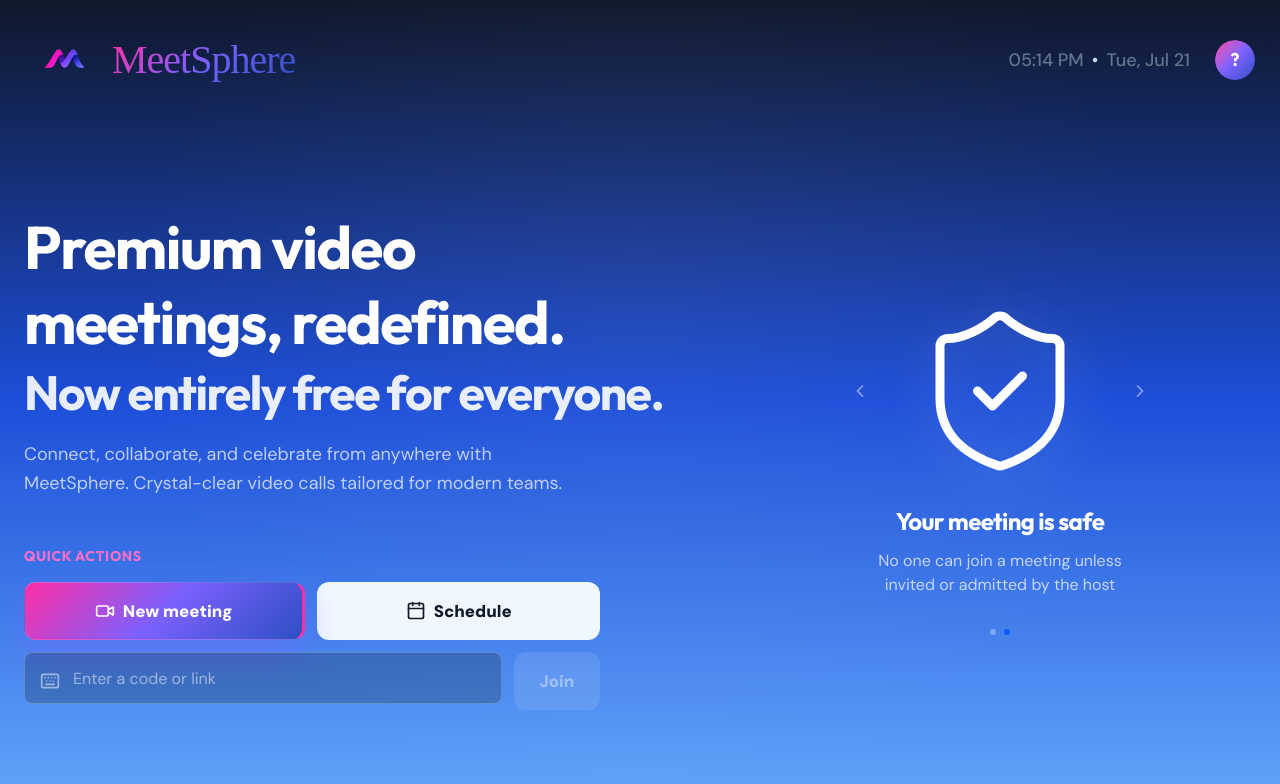
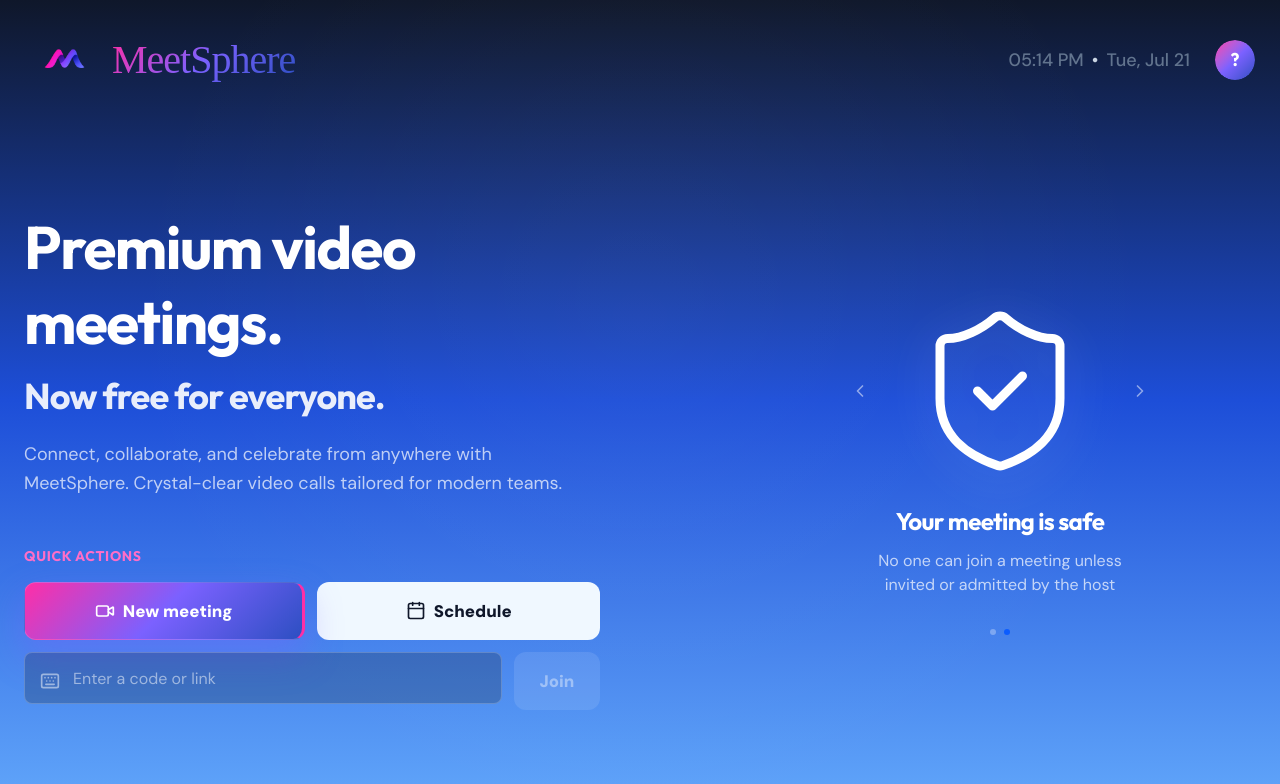
Before and after one commit to PrabhakarG001/MeetSphere, a React (Vite) app in the folder frontend/: page /home in a window 1280 px wide. Shown: the top 784 px of the page. Built offline with nearby package versions, Linux system fonts and the light colour scheme; no server answers; sample sign-in values are in the browser's storage; a web font is replaced by a local one.

Commit message:
Restore exact original text and tags for the main headings

```diff
--- a/frontend/src/pages/home.jsx
+++ b/frontend/src/pages/home.jsx
@@ -197,10 +197,12 @@ function HomeComponent() {
 
                 {/* Left side actions (Google Meet style) */}
                 <div className="flex-1 w-full max-w-2xl lg:pr-8">
-                    <h1 className="text-4xl md:text-5xl lg:text-6xl font-extrabold text-white mb-6 tracking-tight leading-tight">
-                        <span className="block mb-2">Premium video meetings, redefined.</span>
-                        <span className="block text-white/90 text-3xl md:text-4xl lg:text-5xl">Now entirely free for everyone.</span>
+                    <h1 className="text-5xl md:text-6xl font-extrabold text-white mb-4 tracking-tight leading-tight">
+                        Premium video meetings.
                     </h1>
+                    <h2 className="text-3xl md:text-4xl font-bold text-white/90 mb-6 tracking-tight">
+                        Now free for everyone.
+                    </h2>
 
                     <p className="text-lg text-white/70 mb-12 max-w-xl leading-relaxed">
                         Connect, collaborate, and celebrate from anywhere with MeetSphere. Crystal-clear video calls tailored for modern teams.
```
